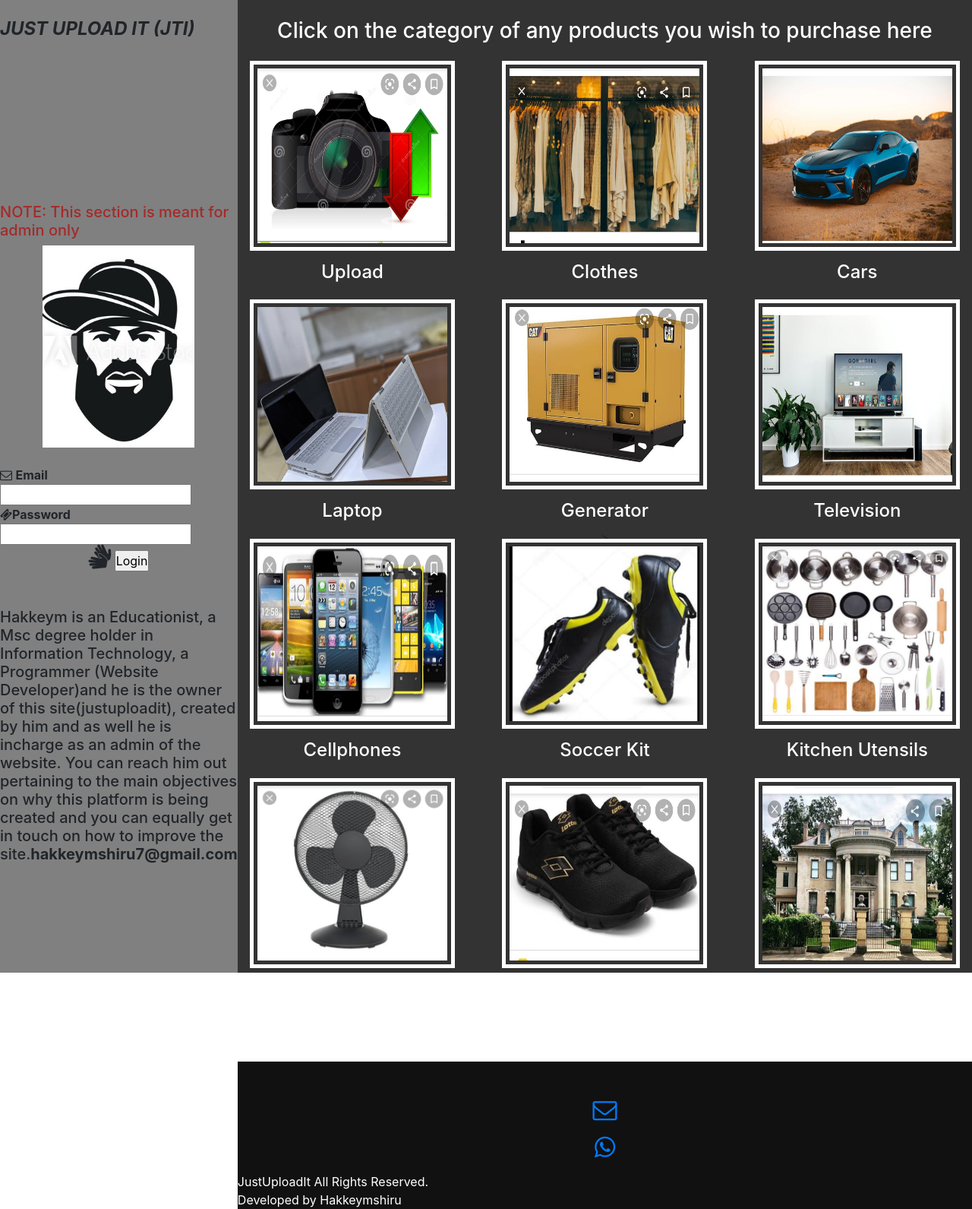
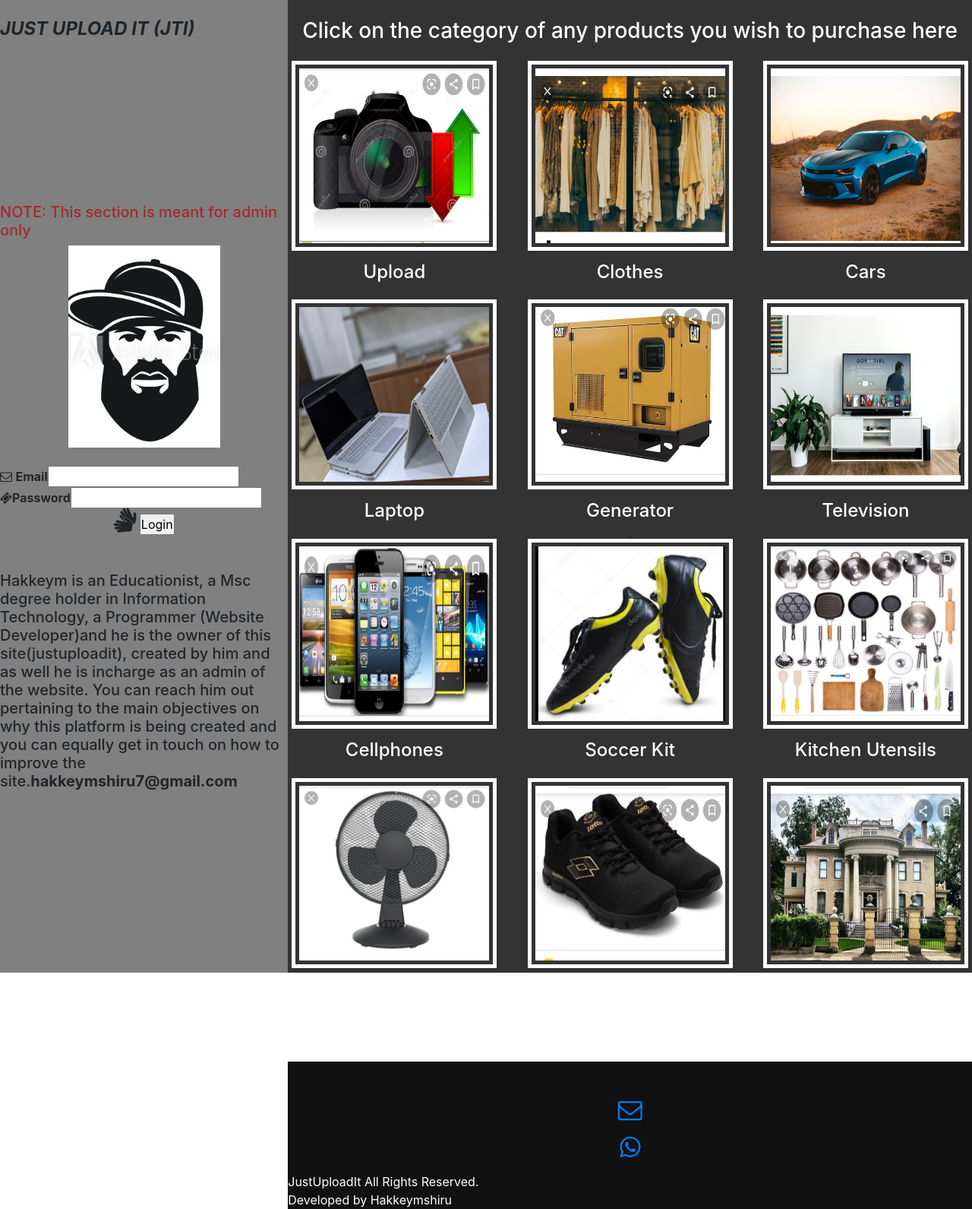
Before and after one commit to Hakkeym/justuploadit, a PHP site: page / in a window 1280 px wide. Shown: the whole page at 76% size. Run offline with PHP 8.4, Linux system fonts and the light colour scheme; data that the repository does not hold is empty.

Commit message:
index adjusted

```diff
--- a/index.php
+++ b/index.php
@@ -22,7 +22,7 @@
   	}
 
   	.left {
-  		width: 30vw;
+  		width: 40vw;
   		background-color: grey!important;
 
 
```
